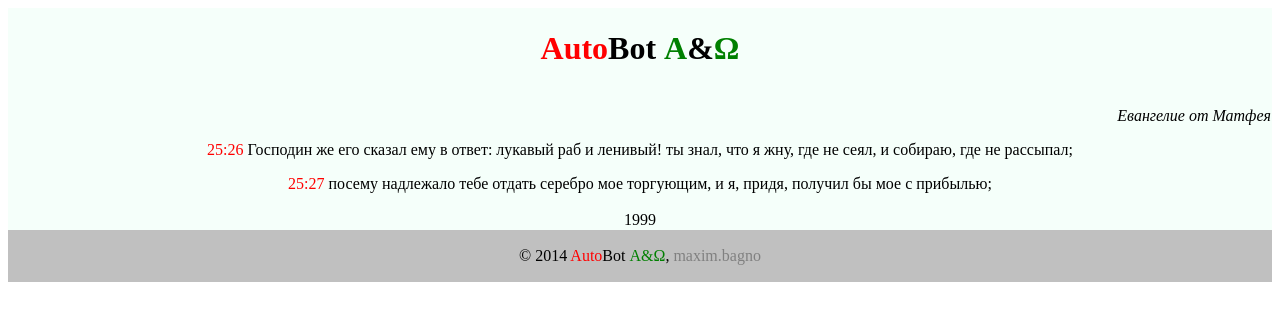
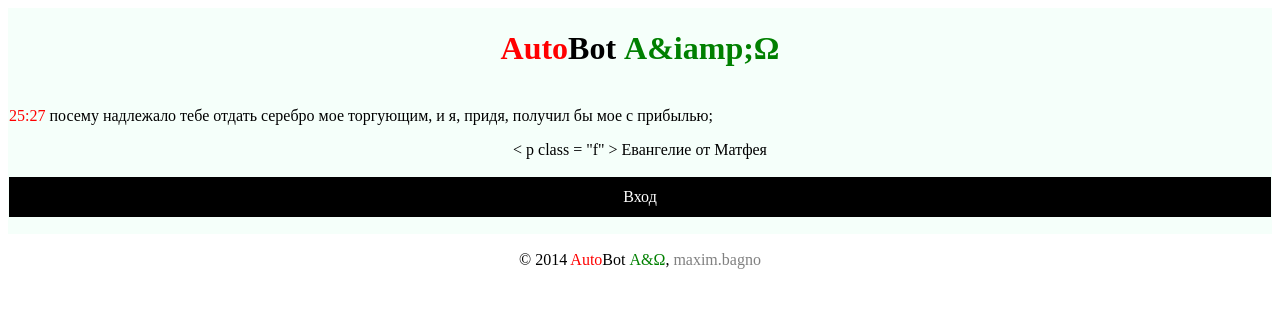
Before and after one commit to maxim717161/AutoBot, a PHP site: page /default.php in a window 1280 px wide. Shown: the top 321 px of the page. Run offline with PHP 8.4, Linux system fonts and the light colour scheme.

Commit message:
Update default.php

```diff
--- a/default.php
+++ b/default.php
@@ -18,7 +18,13 @@ text-align: center;
 }
 .bot {
 text-align: center;
-background : silver ; /* Цвет фона */
+background : white ; /* Цвет фона */
+}
+.k {
+border: 1px solid black;
+padding: 10px;
+background: black;
+color: white;
 }
 .p {text-align: justify;}
 .r {color: red;}
@@ -31,12 +37,12 @@ font-style : italic;}
 </head>
 <body>
 <table class="m">
-<tr><td class="top"> <h1><span class="r">Auto</span>Bot <span class="g">&Alpha;</span>&amp;<span class="g">&Omega;</span></h1> </td></tr>
-<tr><td class="mid"> <p class="f">Евангелие от Матфея</p>
-<p><span class="r">25:26</span> Господин же его сказал ему в ответ: лукавый раб и ленивый! ты знал, что я жну, где не сеял, и собираю, где не рассыпал;</p>
-
-<p><span class="r">25:27</span> посему надлежало тебе отдать серебро мое торгующим, и я, придя, получил бы мое с прибылью;</p> </td>
-<tr><td class="mid"> 1999 </td></tr>
+<tr><td class="top"> <h1><span class="r">Auto</span>Bot <span class="g">&Alpha;&iamp;&Omega;</span></h1> </td></tr>
+<tr><td class="mid">
+<p class="p"><span class="r">25:27</span> посему надлежало тебе отдать серебро мое торгующим, и я, придя,
+получил бы мое с прибылью;</p>
+< p class = "f" > Евангелие от Матфея</ p ></td>
+<tr><td class="mid"> <p class="k"> Вход </p> </td></tr>
 <tr><td class="bot"> <p>&copy; 2014 <span class="r">Auto</span>Bot <span class="g" >&Alpha;&amp;&Omega;</span>,
 <span class="s">maxim.bagno</span> </p></td></tr>
 </table>
```
